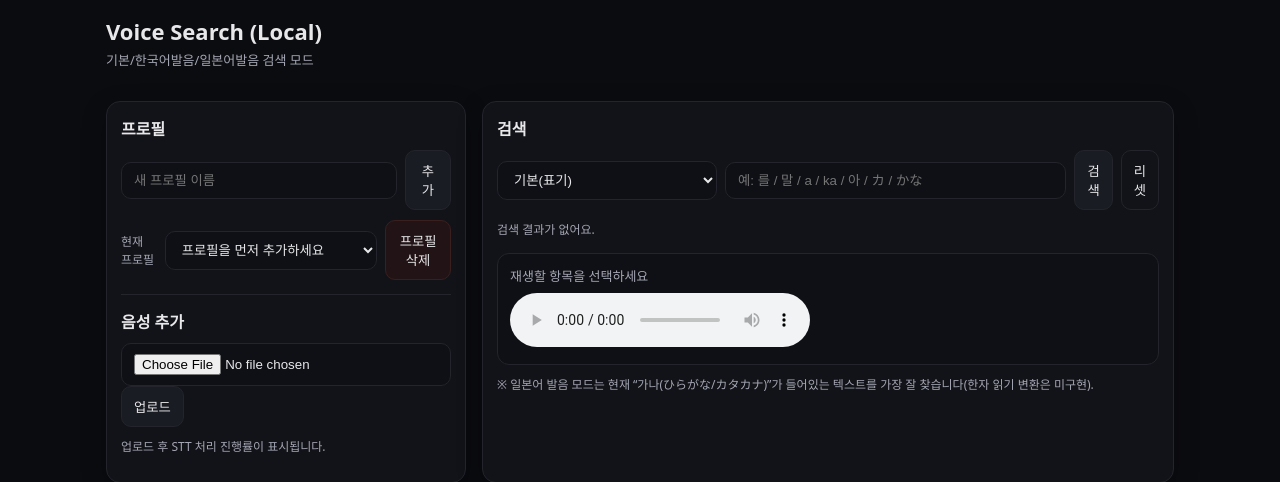
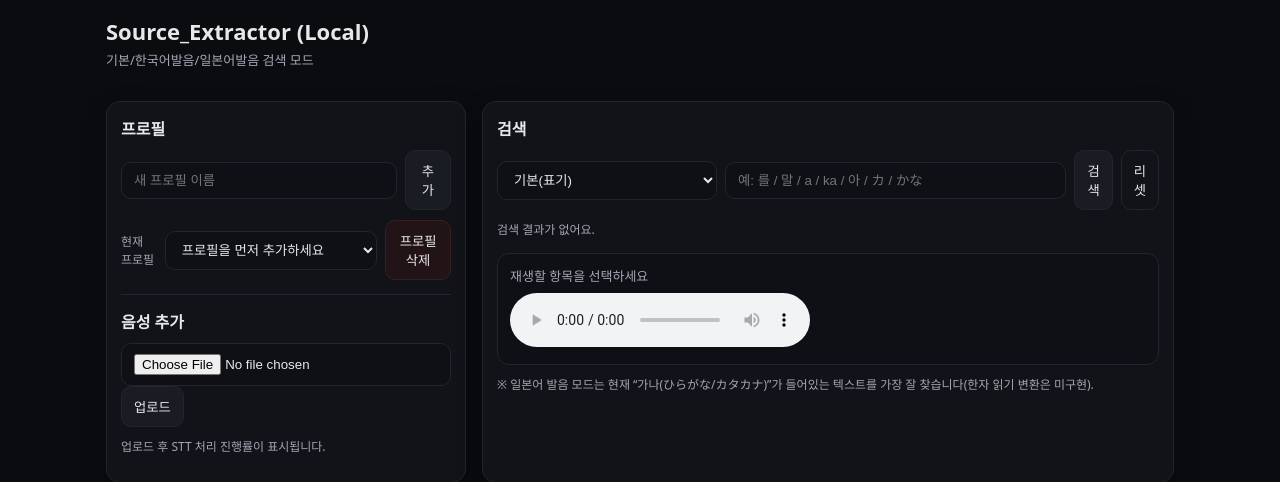
Before and after one commit to Orange0929/Source_extractor, a FastAPI app: page / in a window 1280 px wide. Shown: the top 482 px of the page. Run offline with FastAPI, Linux system fonts and the light colour scheme; data that the repository does not hold is empty.

Commit message:
index.html

```diff
--- a/templates/index.html
+++ b/templates/index.html
@@ -10,7 +10,7 @@
 <body>
   <header class="wrap header" translate="no">
     <div>
-      <h1 class="notranslate">Voice Search (Local)</h1>
+      <h1 class="notranslate">Source_Extractor (Local)</h1>
       <p class="sub notranslate">기본/한국어발음/일본어발음 검색 모드</p>
     </div>
   </header>
```
